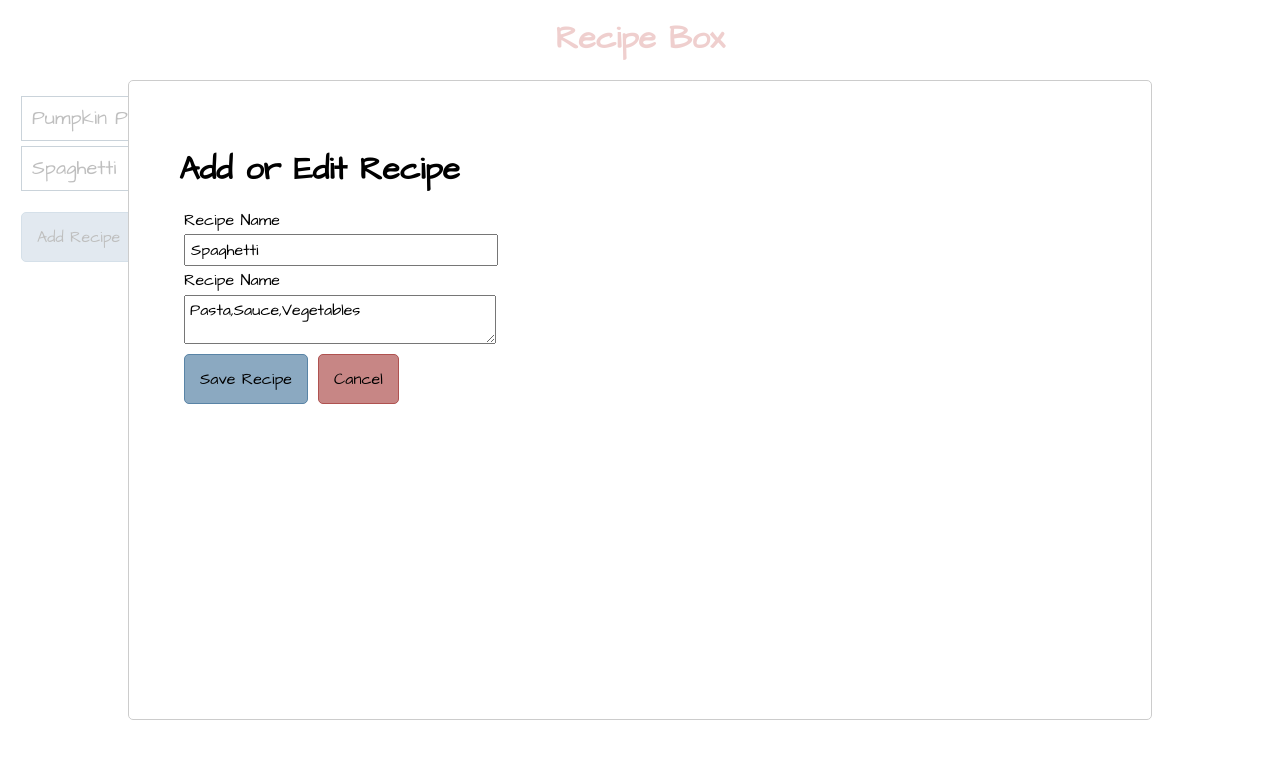
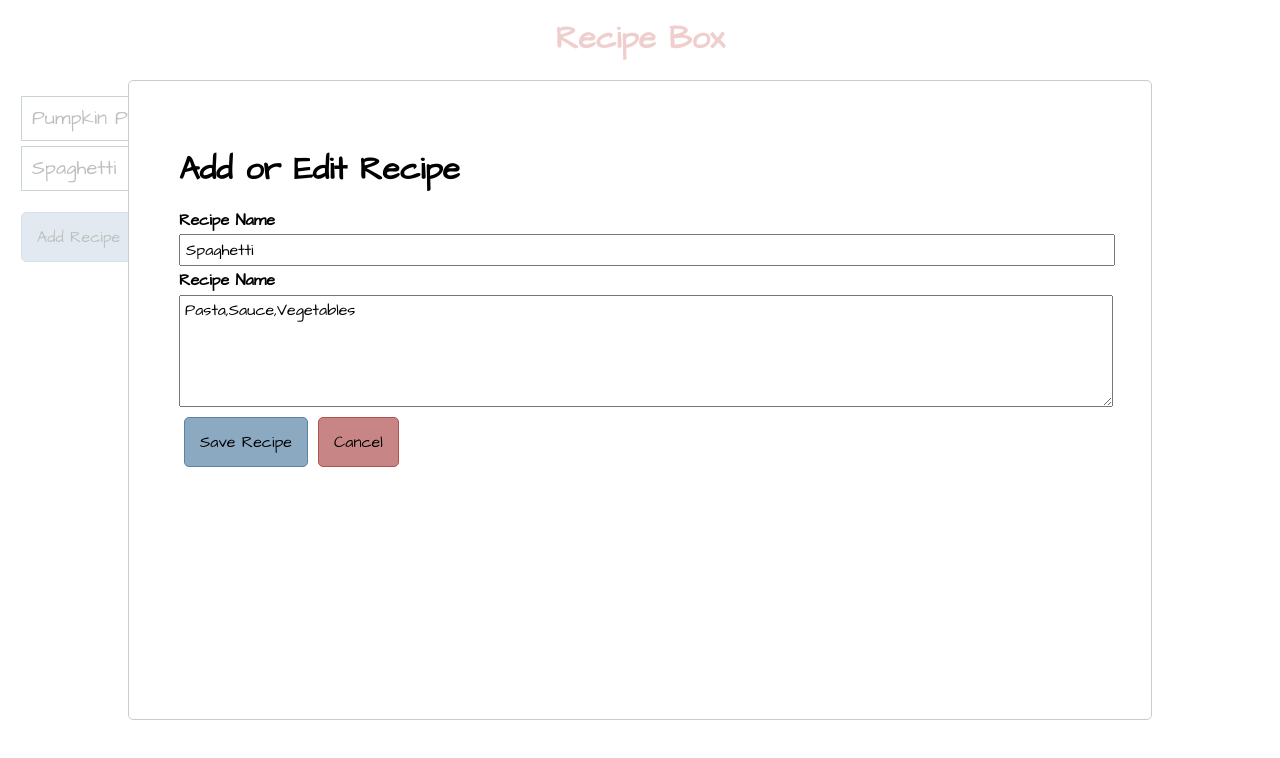
Before and after one commit to nai888/freeCodeCamp, a React (Create React App) app in the folder 13-Recipe-Box/: page / in a window 1280 px wide. Shown: the top 758 px of the page. Built offline with nearby package versions, Linux system fonts and the light colour scheme.

Commit message:
Updating styles

```diff
--- a/13-Recipe-Box/src/App.css
+++ b/13-Recipe-Box/src/App.css
@@ -2,7 +2,7 @@
   display: flex;
   flex-wrap: wrap;
   justify-content: space-between;
-  align-items: baseline;
+  align-items: flex-start;
 }
 
 .modal {
@@ -23,10 +23,18 @@
 input, textarea {
   font-family: "Architects Daughter", cursive;
   padding: 5px;
-  width: 300px;
 }
 
 label, input, textarea {
   display: block;
-  margin: 5px;
+  margin: 5px 0;
+  width: 100%;
 }
+
+label {
+  font-weight: bold;
+}
+
+textarea {
+  height: 100px;
+}
--- a/13-Recipe-Box/src/App.sass
+++ b/13-Recipe-Box/src/App.sass
@@ -4,7 +4,7 @@
   display: flex
   flex-wrap: wrap
   justify-content: space-between
-  align-items: baseline
+  align-items: flex-start
 
 .modal
   position: absolute
@@ -23,8 +23,14 @@
 input, textarea
   font-family: $font
   padding: 5px
-  width: 300px
 
 label, input, textarea
   display: block
-  margin: 5px
+  margin: 5px 0
+  width: 100%
+
+label
+  font-weight: bold
+
+textarea
+  height: 100px
--- a/13-Recipe-Box/src/RecipeList/RecipeList.css
+++ b/13-Recipe-Box/src/RecipeList/RecipeList.css
@@ -12,4 +12,5 @@
   list-style: none;
   margin: 5px;
   padding: 10px;
+  cursor: pointer;
 }
--- a/13-Recipe-Box/src/RecipeList/RecipeList.sass
+++ b/13-Recipe-Box/src/RecipeList/RecipeList.sass
@@ -12,3 +12,4 @@
   list-style: none
   margin: 5px
   padding: 10px
+  cursor: pointer
```
